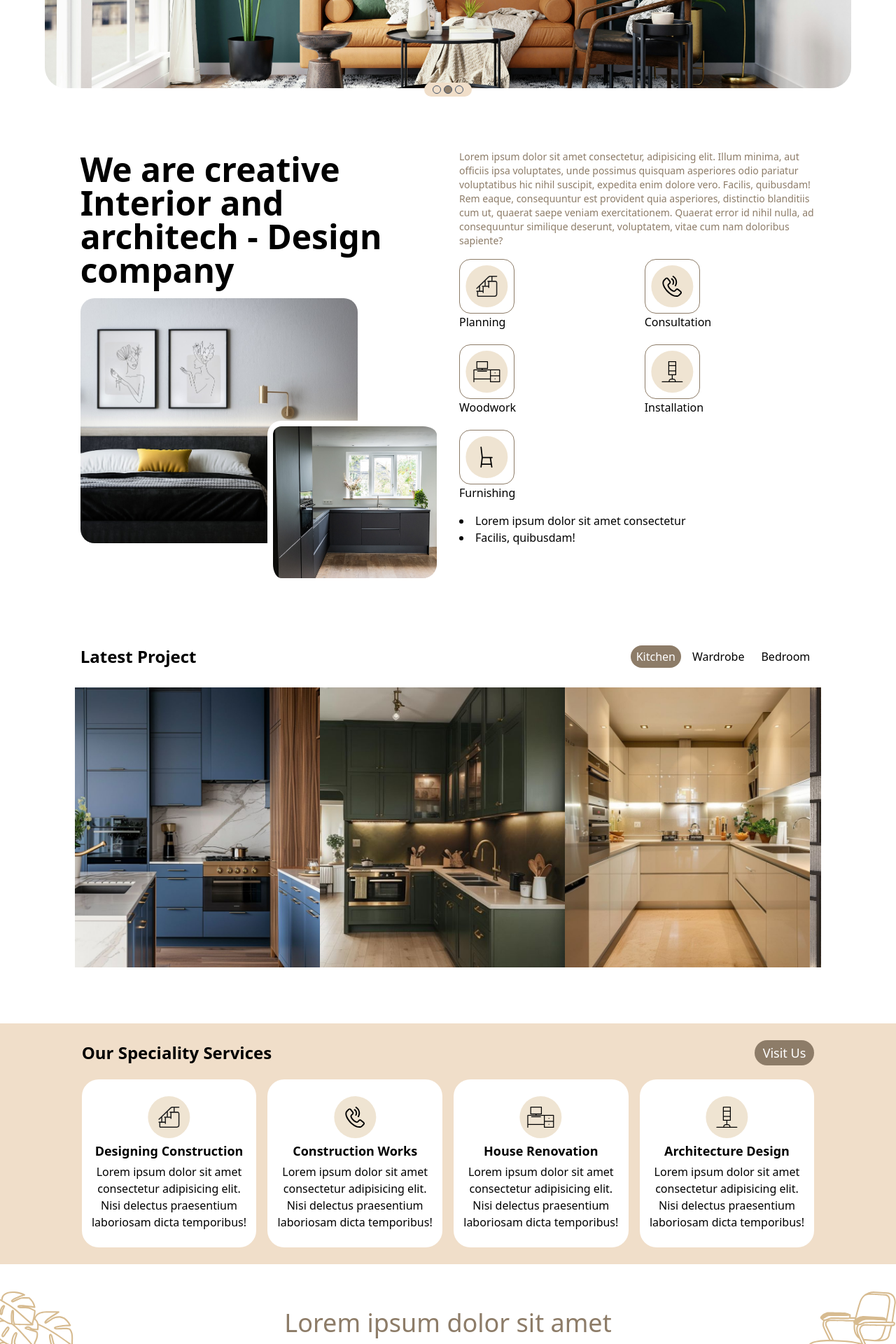
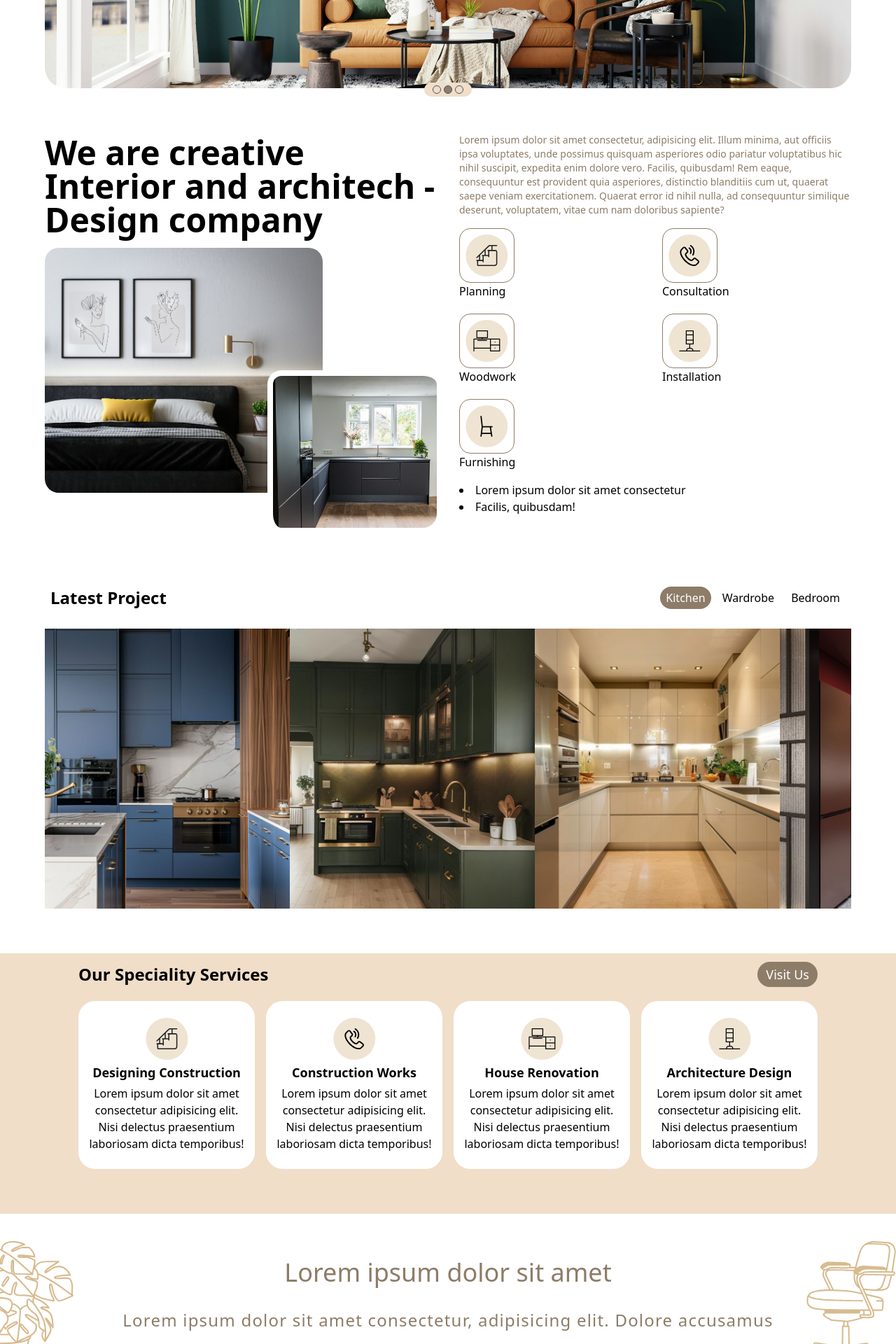
Before and after one commit to SOURAV-AT-GITHUB/Genius-Interio, a React (Vite) app in the folder frontend/: page / in a window 1280 px wide. Shown: the part 460-2380 px from the top of the page at 70% size. Built offline with nearby package versions, Linux system fonts and the light colour scheme; no server answers.

Commit message:
Minor padding & margin update

```diff
--- a/frontend/src/pages/Home/sections/AboutUs.jsx
+++ b/frontend/src/pages/Home/sections/AboutUs.jsx
@@ -16,7 +16,7 @@ export default function AboutUs() {
   ]
 
   return (
-    <section id="home-about-us" className="relative p-2 md:w-10/12 m-auto mt-10 lg:mt-20 flex flex-col sm:flex-row gap-8 justify-center ">
+    <section id="home-about-us" className="relative p-3 lg:p-16  flex flex-col sm:flex-row gap-8 justify-center ">
     <div className="sm:w-2/4">
       <h4 className="text-3xl lg:text-5xl leading-snug font-semibold py-1 mb-3">
         We are creative Interior and architech - Design company
--- a/frontend/src/pages/Home/sections/Blogs.jsx
+++ b/frontend/src/pages/Home/sections/Blogs.jsx
@@ -31,7 +31,7 @@ export default function Blogs() {
     },
   ];
   return (
-    <section id="home-blogs" className=" p-3 lg:px-16 lg:py-8 overflow-hidden">
+    <section id="home-blogs" className="  p-3 lg:p-16 lg:pt-8 overflow-hidden">
         <div className="flex items-center justify-between mb-4">
             <h4 className="text-3xl font-semibold">Blogs</h4>
             <button className="text-lg px-3 text-white bg-primary rounded-2xl">See More</button>
--- a/frontend/src/pages/Home/sections/ClientStories.jsx
+++ b/frontend/src/pages/Home/sections/ClientStories.jsx
@@ -34,7 +34,7 @@ export default function ClientStories() {
 
 
   return (
-    <section className="p-3 lg:p-16 grid gap-6">
+    <section className=" p-3 lg:p-16 grid gap-6">
       <div className="flex flex-col md:flex-row gap-4  justify-between">
 
 
--- a/frontend/src/pages/Home/sections/LatestProjects.jsx
+++ b/frontend/src/pages/Home/sections/LatestProjects.jsx
@@ -31,7 +31,7 @@ export default function LatestProjects() {
   return (
     <section
       id="home-latest-projects"
-      className="relative  md:w-10/12  m-auto mt-10 lg:mt-20"
+      className="relative  p-3 lg:p-16 lg:pt-3"
     >
       <div className="flex flex-col sm:flex-row justify-between sm:items-center gap-2 p-2">
         <h4 className="text-2xl font-semibold">Latest Project</h4>
--- a/frontend/src/pages/Home/sections/OurSpecialityServices.jsx
+++ b/frontend/src/pages/Home/sections/OurSpecialityServices.jsx
@@ -12,8 +12,8 @@ export default function OurSpecialityServices() {
         // {text:"Furnishing",icon:furnishingIcon},
       ];
   return (
-      <section id="home-our-speciality-services" className="w-full bg-secondary mt-10 lg:mt-20 p-3 lg:py-6">
-        <div className="relative m-auto md:w-10/12 ">
+      <section id="home-our-speciality-services" className="w-full bg-secondary p-3 lg:p-16 lg:pt-3">
+        <div className="relative m-auto md:w-11/12 ">
           <div className="flex items-center justify-between">
             <h4 className="text-2xl font-semibold">Our Speciality Services</h4>
             <button className="bg-primary rounded-3xl text-white font-medium text-lg py-1 px-3">
--- a/frontend/src/pages/Home/sections/VideoSection.jsx
+++ b/frontend/src/pages/Home/sections/VideoSection.jsx
@@ -19,7 +19,7 @@ export default function VideoSection() {
           type="video/webm"
         />
       </video>
-      <div className="flex items-center justify-between relative m-auto md:w-10/12 text-center p-3 lg:py-10">
+      <div className="flex items-center justify-between relative m-auto md:w-11/12 text-center p-3 lg:py-10">
         <div>
           <h4 className="md:text-3xl lg:text-5xl font-semibold">21K+</h4>
           <p className="text-sm">Complete Projects</p>
```
